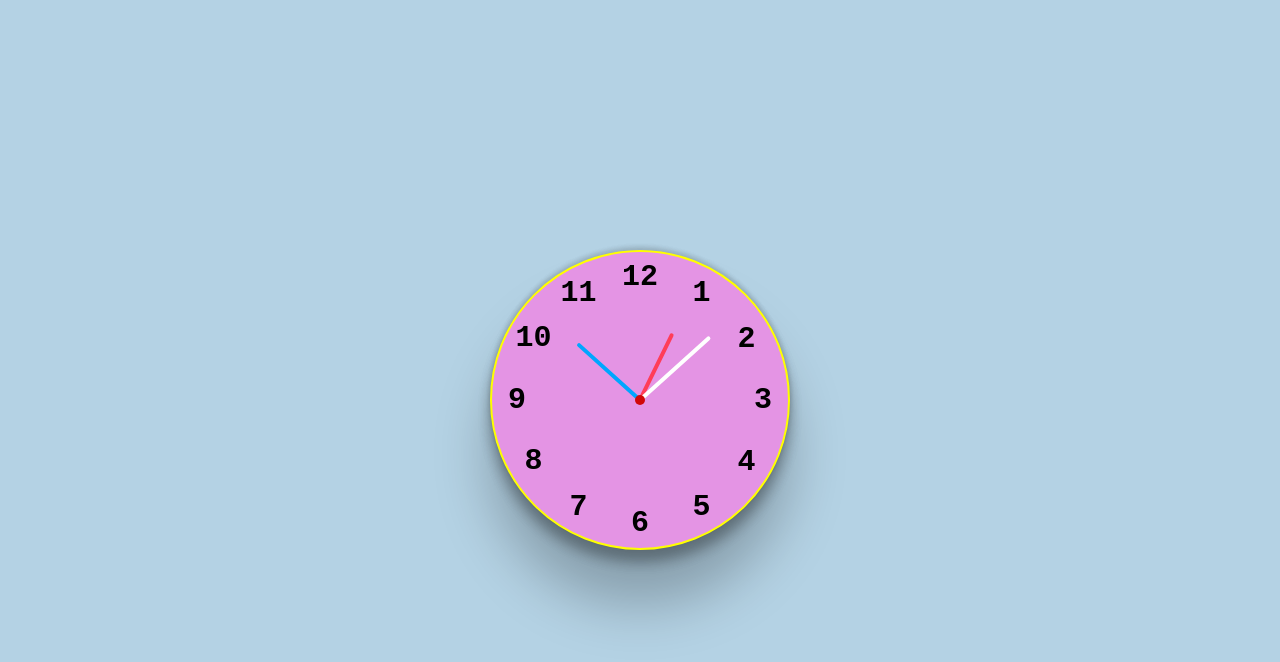
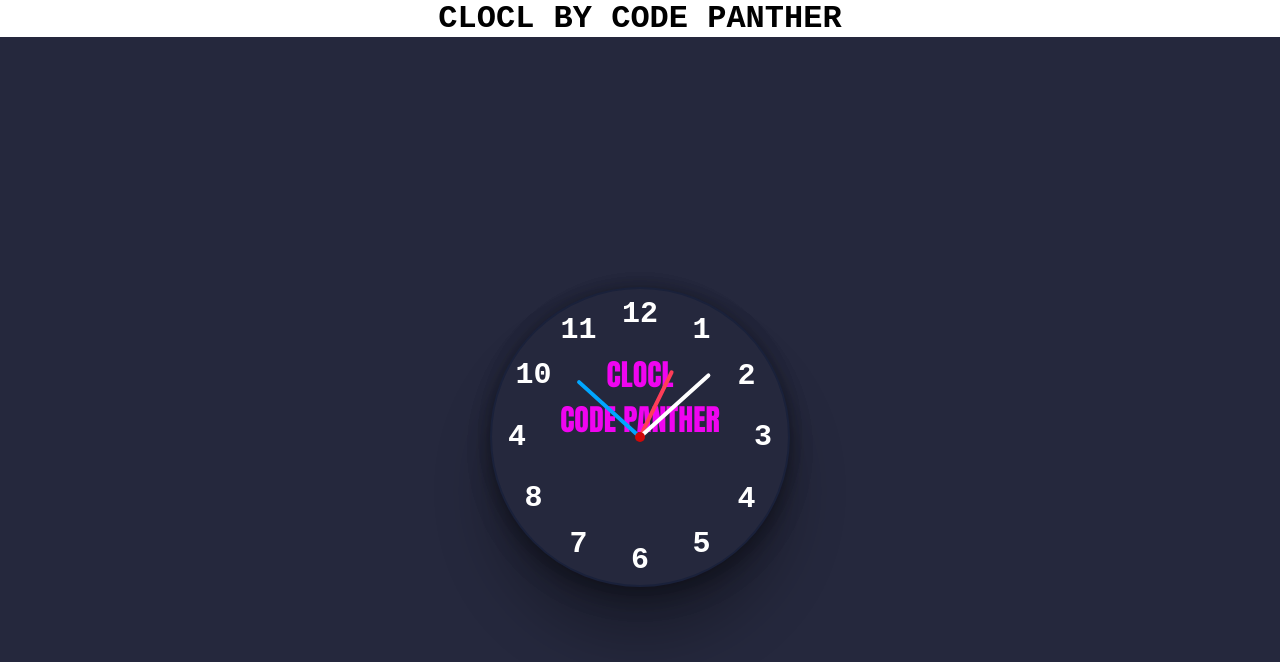
Before and after one commit to Samiranbisal/Clock_Project, a plain HTML site: page index.html in a window 1280 px wide. Drawn offline with Linux system fonts and the light colour scheme.

Commit message:
new solve

```diff
--- a/index.html
+++ b/index.html
@@ -7,8 +7,14 @@
     <link rel="stylesheet" href="style.css" />
   </head>
   <body>
+    <h1>CLOCL BY CODE PANTHER</h1>
+    <div class="allbody">
       <div class="contaner">
         <div class="clock">
+          <h1 class="textcolor">
+            CLOCL <br />
+            CODE PANTHER
+          </h1>
           <span class="state" style="--i: 1"><b>1</b></span>
           <span class="state" style="--i: 2"><b>2</b></span>
           <span class="state" style="--i: 3"><b>3</b></span>
@@ -17,7 +23,7 @@
           <span class="state" style="--i: 6"><b>6</b></span>
           <span class="state" style="--i: 7"><b>7</b></span>
           <span class="state" style="--i: 8"><b>8</b></span>
-        <span class="state" style="--i: 9"><b>9</b></span>
+          <span class="state" style="--i: 9"><b>4</b></span>
           <span class="state" style="--i: 10"><b>10</b></span>
           <span class="state" style="--i: 11"><b>11</b></span>
           <span class="state" style="--i: 12"><b>12</b></span>
@@ -33,6 +39,7 @@
           </div>
         </div>
       </div>
+    </div>
     <script src="script.js"></script>
   </body>
 </html>
--- a/style.css
+++ b/style.css
@@ -5,13 +5,17 @@
   box-sizing: border-box;
 }
 
-body {
+h1 {
+  text-align: center;
+}
+
+.allbody {
   width: 100%;
   height: 100vh;
   display: flex;
   align-items: center;
   justify-content: center;
-  background-color: rgb(180, 210, 228);
+  background-color: #25283d;
   /* color: white; */
 }
 
@@ -25,12 +29,13 @@ body {
 .clock {
   width: 300px;
   height: 300px;
-  background-color: rgb(228, 148, 228);
-  border: 2px solid yellow;
+  /* background-color: rgb(228, 148, 228); */
+  background-color: #25283d;
+  border: 2px solid #1a213a;
   border-radius: 50%;
   box-shadow: rgba(0, 0, 0, 0.25) 0px 54px 55px,
-    rgba(0, 0, 0, 0.17) 0px 12px 13px, rgba(0, 0, 0, 0.09) 0px -3px 5px,
-    rgba(0, 0, 0, 0.17) 0px 12px 13px, rgba(0, 0, 0, 0.09) 0px -3px 5px;
+    rgba(0, 0, 0, 0.17) 0px 12px 25px, rgba(0, 0, 0, 0.09) 0px -3px 15px,
+    rgba(0, 0, 0, 0.17) 0px 12px 25px, rgba(0, 0, 0, 0.09) 0px -3px 15px;
   display: flex;
   align-items: center;
   justify-content: center;
@@ -41,6 +46,7 @@ body {
   transform: rotate(calc(30deg * var(--i)));
   inset: 10px;
   text-align: center;
+  color: white;
 }
 
 .clock span b {
@@ -63,6 +69,50 @@ body {
   z-index: 2;
 }
 
+.textcolor {
+  color: fuchsia;
+  margin-bottom: 80px;
+  font-size: 30px;
+  font-family: Impact, Haettenschweiler, "Arial Narrow Bold", sans-serif;
+  animation: colorAnimation 5s linear 2s infinite alternate;
+}
+
+@keyframes colorAnimation {
+  0% {
+    color: red;
+  }
+  10% {
+    color: orange;
+  }
+  20% {
+    color: yellow;
+  }
+  30% {
+    color: rgb(3, 248, 3);
+  }
+  40% {
+    color: blue;
+  }
+  50% {
+    color: rgb(143, 2, 244);
+  }
+  60% {
+    color: rgb(240, 4, 240);
+  }
+  70% {
+    color: pink;
+  }
+  80% {
+    color: purple;
+  }
+  90% {
+    color: cyan;
+  }
+  100% {
+    color: red;
+  }
+}
+
 .hand {
   position: absolute;
   display: flex;
```
Lines whose indentation alone changed are shown as unchanged.
